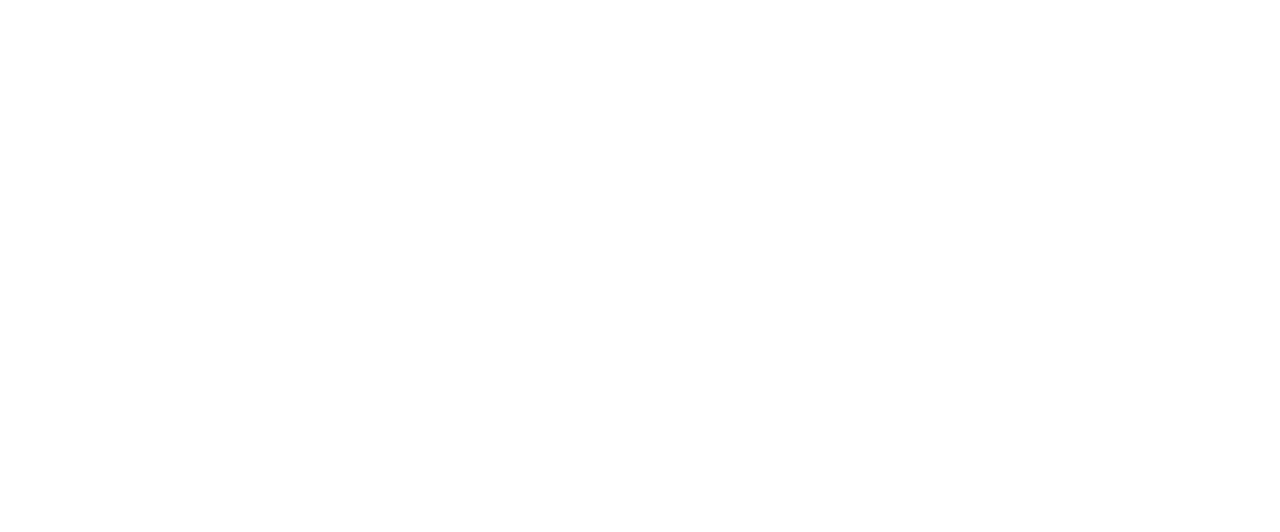
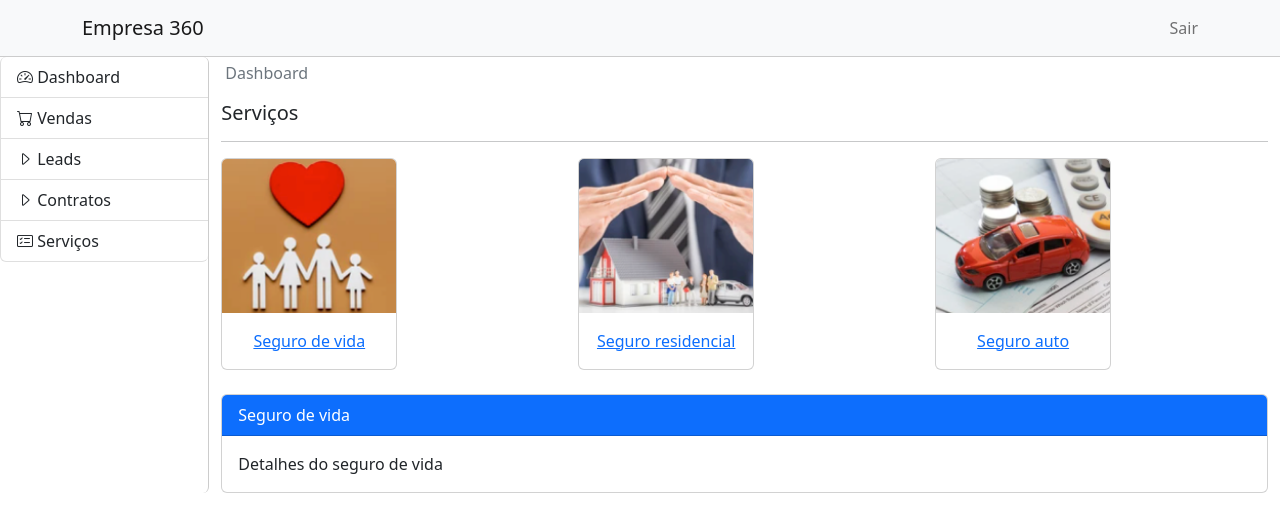
Before and after one commit to oriovaldof/vue-empresa360, a Vue app: page /home/servicos/1 in a window 1280 px wide. Before the commit this address had no page. Shown: the top 532 px of the page. Built offline with nearby package versions, Linux system fonts and the light colour scheme; data requests are answered from the project's data file.

Commit message:
implementando servico e rotas

```diff
--- a/json-server.json
+++ b/json-server.json
@@ -6,8 +6,8 @@
 		{ "id": 4, "nome": "Pinguim Oswaldo", "telefone": "11 98888-4444" }
 	],
 	"servicos": [
-		{ "id": 1, "servico": "Seguro de vida", "icone": "seguro_vida.png" },
-		{ "id": 2, "servico": "Seguro residencial", "icone": "seguro_residencial.png" },
-		{ "id": 3, "servico": "Seguro auto", "icone": "seguro_auto.png" }
+		{ "id": 1, "servico": "Seguro de vida", "icone": "seguro_vida.png", "descricao":"Detalhes do seguro de vida" },
+		{ "id": 2, "servico": "Seguro residencial", "icone": "seguro_residencial.png", "descricao":"Detalhes do seguro residencial" },
+		{ "id": 3, "servico": "Seguro auto", "icone": "seguro_auto.png" , "descricao":"Detalhes do seguro auto"}
 	]
 }
--- /dev/null
+++ b/src/components/servicos/Servico.vue
@@ -0,0 +1,39 @@
+<template>
+  <div class="card">
+    <div class="card-header bg-primary text-white">
+      {{ dados.servico }}
+    </div>
+    <div class="card-body">
+      <p class="card-text">{{ dados.descricao }}</p>
+    </div>
+  </div>
+</template>
+  <script>
+import ApiMixin from "@/mixins/ApiMixin";
+export default {
+  name: "Servico",
+  mixins: [ApiMixin],
+  created() {
+    // console.log(this.$route.params);
+    this.getDadosApi(`http://localhost:3000/servicos/${this.$route.params.id}`);
+  },
+  beforeRouteUpdate(to, from, next){
+    //to= $route para onde estamos indo
+    //from = $route de onde estamos vindo
+    //next= faz com que o fluxo de navegação siga em frente
+    // console.log(to.params.id)
+    // console.log(from.params.id)
+    if (to.params.id != undefined)
+        this.getDadosApi(`http://localhost:3000/servicos/${to.params.id}`);
+    next();
+  }
+  /*,
+  watch: {
+    $route(to) {
+      //converção: to = novo valor, from = valor antigo
+      if (to.params.id != undefined)
+        this.getDadosApi(`http://localhost:3000/servicos/${to.params.id}`);
+    },
+  },*/
+};
+</script>
--- a/src/components/servicos/Servicos.vue
+++ b/src/components/servicos/Servicos.vue
@@ -1,3 +1,36 @@
 <template>
+  <div>
     <h5>Serviços</h5>
+    <hr />
+    <!-- {{ dados }} -->
+    <div class="row">
+      <div class="col mb-2" v-for="dado in dados" :key="dado.id">
+        <div class="card" style="width: 11rem">
+          <img
+            class="card-img-top"
+            :src="`/img/${dado.icone}`"
+            :alt="dado.servico"
+            :title="dado.servico"
+          />
+          <div class="card-body text-center">
+            <router-link :to="{name:'servico', params:{id:dado.id}}">
+                <p class="card-text">{{ dado.servico }}</p>
+            </router-link>
+          </div>
+        </div>
+      </div>
+    </div>
+
+    <router-view class="mt-3"/>
+  </div>
 </template>
+  <script>
+import ApiMixin from "@/mixins/ApiMixin";
+export default {
+  name: "Servicos",
+  mixins: [ApiMixin],
+  created() {
+    this.getDadosApi("http://localhost:3000/servicos");
+  },
+};
+</script>
--- a/src/router.js
+++ b/src/router.js
@@ -6,6 +6,7 @@
 import Leads from '@/components/vendas/Leads.vue';
 import Lead from '@/components/vendas/Lead.vue';
 import Login from '@/views/Login.vue';
+import Servico from '@/components/servicos/Servico.vue';
 import Servicos from '@/components/servicos/Servicos.vue';
 import Site from '@/views/Site.vue';
 import Vendas from '@/components/vendas/Vendas.vue';
@@ -23,24 +24,24 @@
             {
                 path: 'vendas', //localhost:8080/home/vendas
                 component: Vendas,
-                children:[
+                children: [
                     {
                         path: 'leads', //localhost:8080/home/vendas/leads
                         component: Leads,
-                        name:'leads'
+                        name: 'leads'
                     },
                     {
                         path: 'leads/:id', //localhost:8080/home/vendas/leads/5
                         component: Lead,
-                        name:'lead'
+                        name: 'lead'
                     },
                     {
                         path: 'contratos', //localhost:8080/home/vendas/contratos
                         component: Contratos,
-                        name:'contratos'
+                        name: 'contratos'
                     },
                     {
-                        path:'', //localhost:8080/home/vendas
+                        path: '', //localhost:8080/home/vendas
                         component: VendasPadrao
                     }
                 ]
@@ -48,7 +49,14 @@
             {
                 path: 'servicos', //localhost:8080/home/servicos
                 component: Servicos,
-                name:'servicos'
+                name: 'servicos',
+                children: [
+                    {
+                        path: ':id', //localhost:8080/home/servicos/1
+                        component: Servico,
+                        name: 'servico'
+                    }
+                ]
             },
             {
                 path: 'dashboard', //localhost:8080/home/dashboard
```
